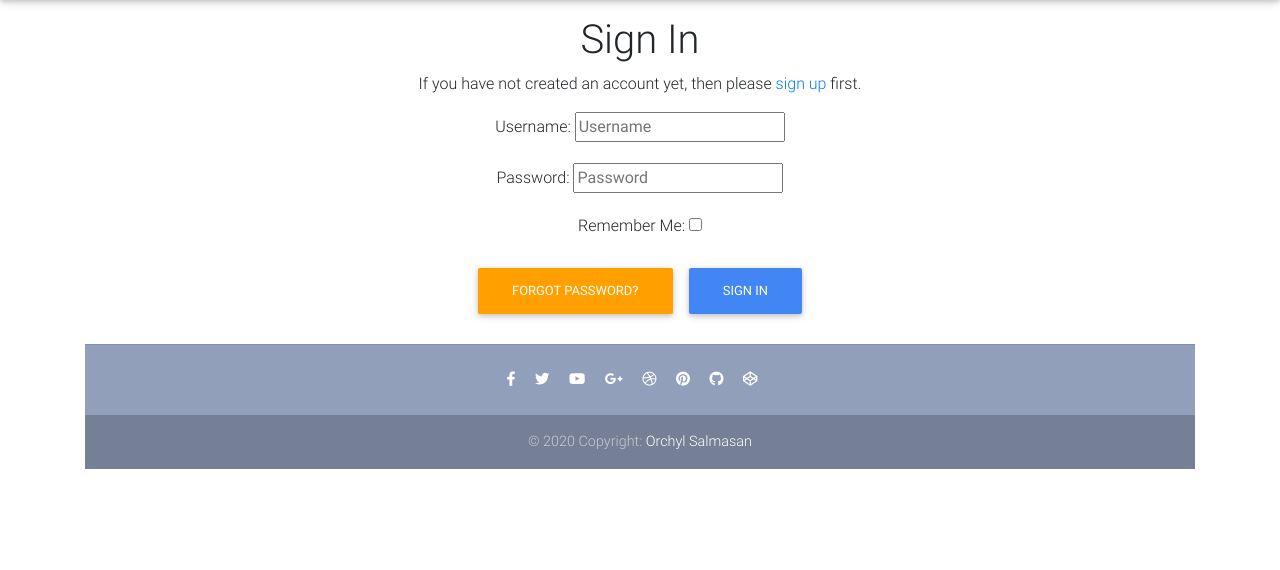
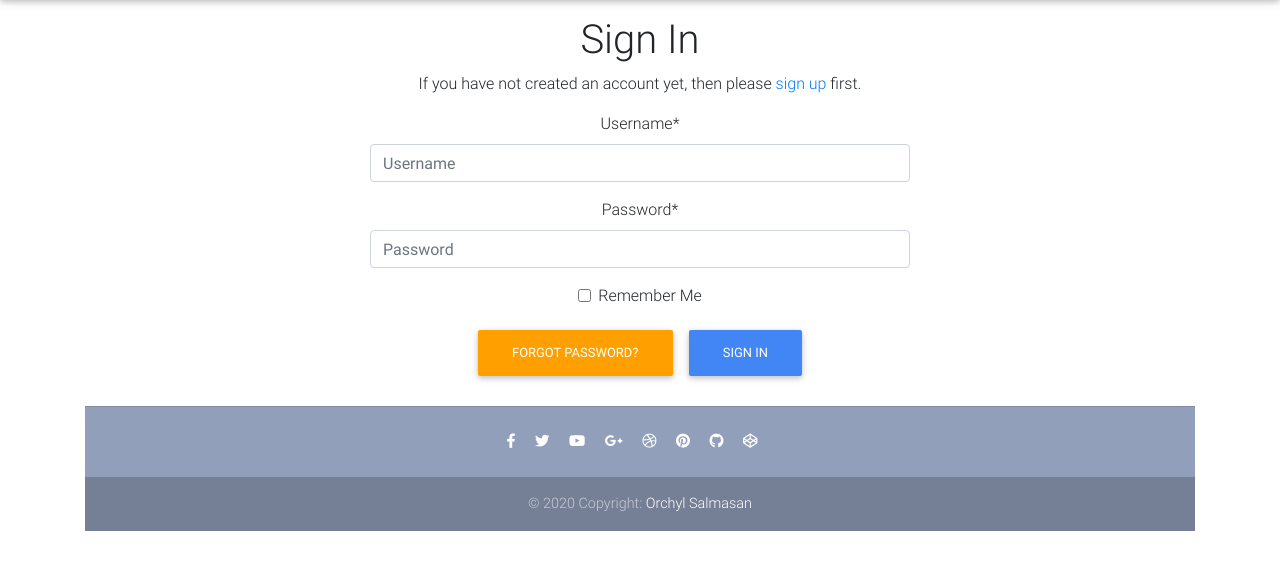
Before and after one commit to osalmasan/e-commerce, a Django app: page /accounts/login/ in a window 1280 px wide. Shown: the part 64-634 px from the top of the page. Run offline with Django 3.2, Linux system fonts and the light colour scheme; some libraries are stand-ins or nearby versions.

Commit message:
Modified crispy forms login.html

```diff
--- a/templates/account/login.html
+++ b/templates/account/login.html
@@ -2,6 +2,7 @@
 
 {% load i18n %}
 {% load account socialaccount %}
+{% load crispy_forms_tags %}
 
 {% block head_title %}{% trans "Sign In" %}{% endblock %}
 
@@ -11,7 +12,7 @@
       <!--Section: Products v.3-->
       <section class="text-center mb-4">
         <div class="row wow fadeIn">
-          <div class="col-12">
+          <div class="col-6 offset-3">
               <h1>{% trans "Sign In" %}</h1>
 
               {% get_providers as socialaccount_providers %}
@@ -40,7 +41,7 @@
 
               <form class="login" method="POST" action="{% url 'account_login' %}">
                 {% csrf_token %}
-                {{ form.as_p }}
+                {{ form|crispy }}
                 {% if redirect_field_value %}
                 <input type="hidden" name="{{ redirect_field_name }}" value="{{ redirect_field_value }}" />
                 {% endif %}
--- a/templates/base.html
+++ b/templates/base.html
@@ -53,7 +53,7 @@
     {% include "navbar.html" %}
 
     {% if messages %}
-        <div class="row justify-content-center pt-5 mt-5" style="height: 15%">
+        <div class="row justify-content-center pt-5 mt-5" style="height:15%">
             <div class="col-4">
             {% for message in messages %}
                 <div class="alert alert-{{ message.tags }} alert-dismissible fade show" role="alert">
```
